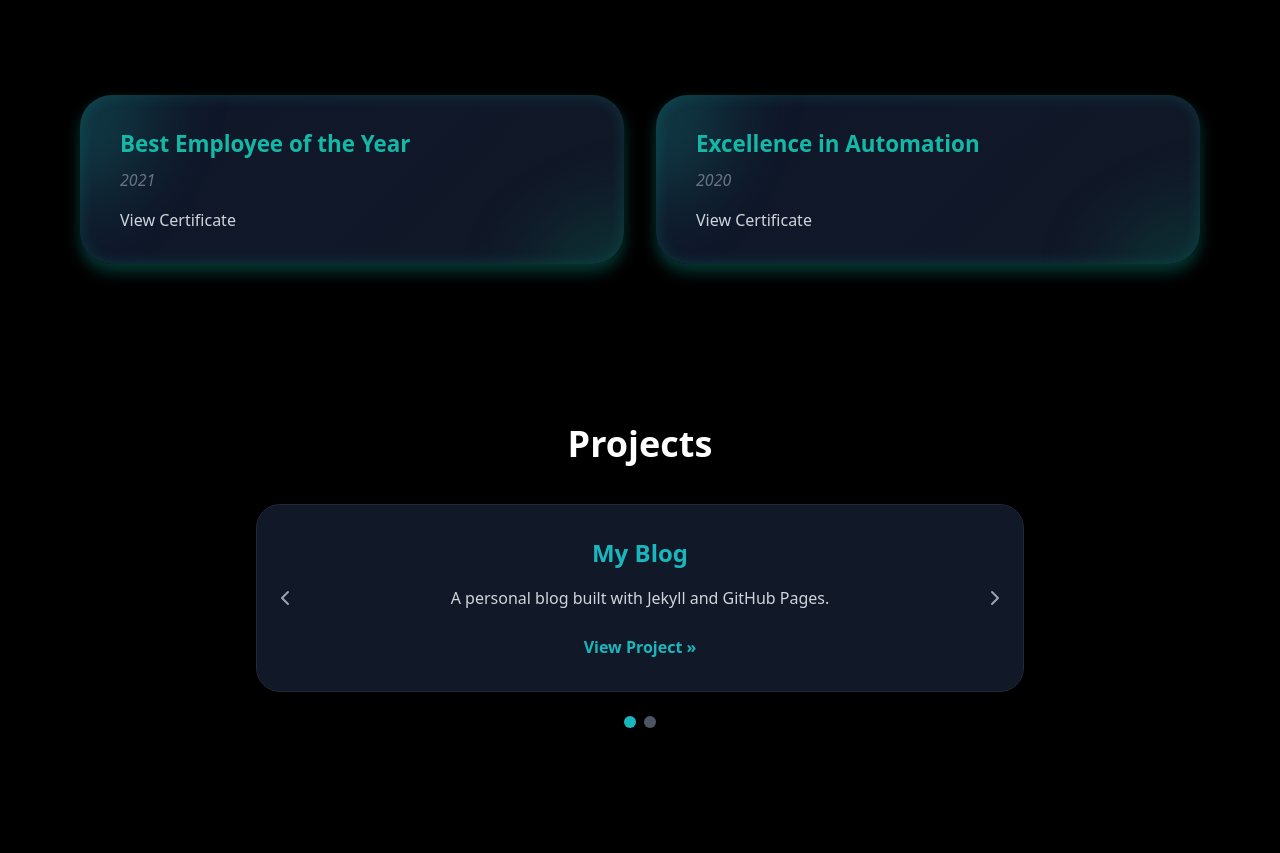
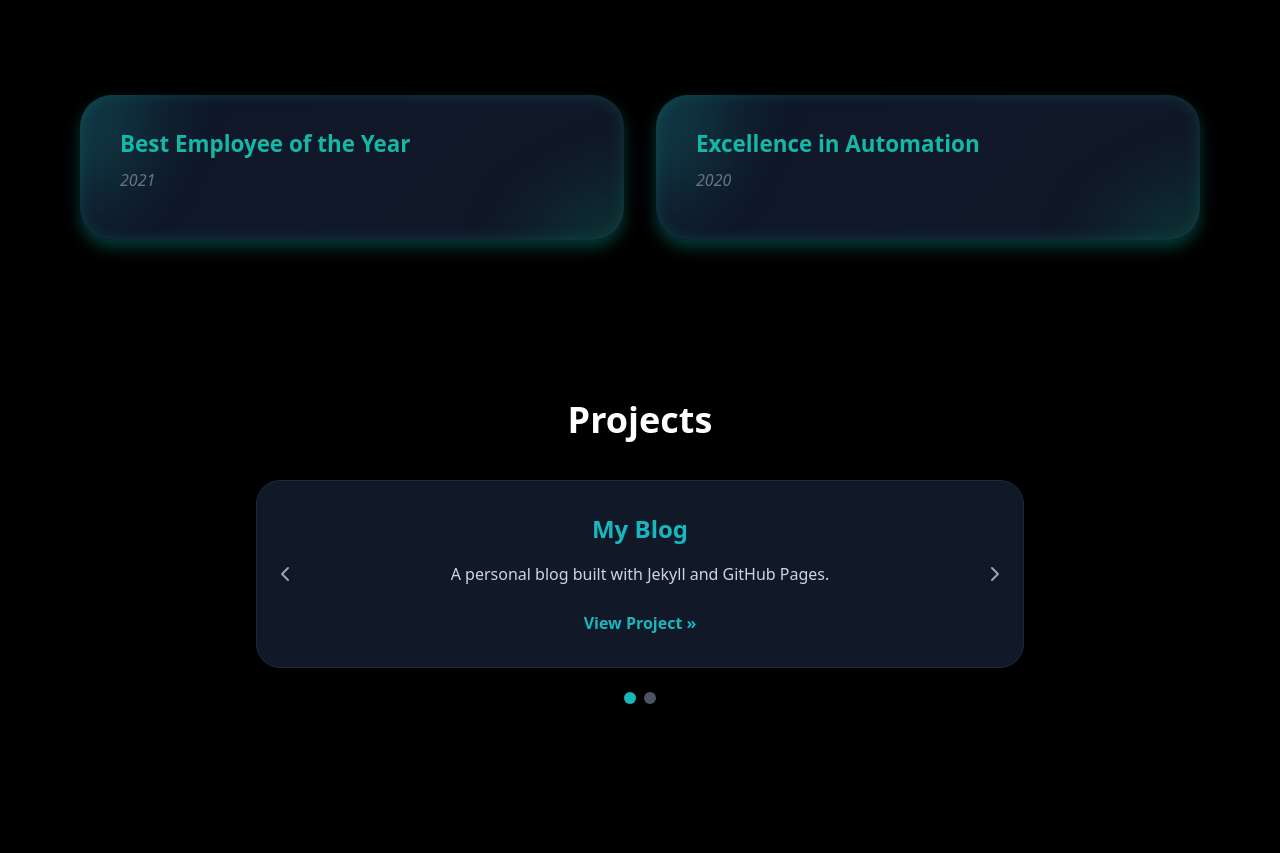
Before and after one commit to srideviblogs/my-portfolio-react, a React (Create React App) app: page / in a window 1280 px wide. Shown: the part 3312-4165 px from the top of the page. Built offline with nearby package versions, Linux system fonts and the light colour scheme.

Commit message:
Update AwardsCertifications.js

```diff
--- a/src/components/AwardsCertifications.js
+++ b/src/components/AwardsCertifications.js
@@ -9,7 +9,7 @@ const awards = [
     year: "2021",
     description:
       "Awarded by Virtusa for outstanding performance and dedication.",
-    link: "https://example.com/virtusa-award",
+    link: "https://www.guvi.in/share-certificate/z60y87eSY13c723V22",
   },
   {
     title: "Excellence in Automation",
@@ -111,17 +111,25 @@ const AwardsCertifications = () => {
                   {item.year}
                   {activeTab === "certifications" && item.issuer ? ` - ${item.issuer}` : ""}
                 </span>
-                {item.link && (
+
+                {item.image && (
                   <a
-                    href={item.link}
+                    href={item.image}
                     target="_blank"
                     rel="noopener noreferrer"
                     onClick={(e) => e.stopPropagation()}
-                    className="text-tealcustom hover:underline"
                   >
-                    View Certificate
+                  <motion.img
+                    src={item.image}
+                    alt={`${item.title} certificate`}
+                    className="certificate-image mt-3 rounded-lg shadow-md"
+                    initial={{ opacity: 0 }}
+                    animate={{ opacity: 1 }}
+                    transition={{ duration: 0.4 }}
+                  />
                   </a>
                 )}
+
                 <AnimatePresence>
                   {expandedIndex === idx && (
                     <motion.p
```
